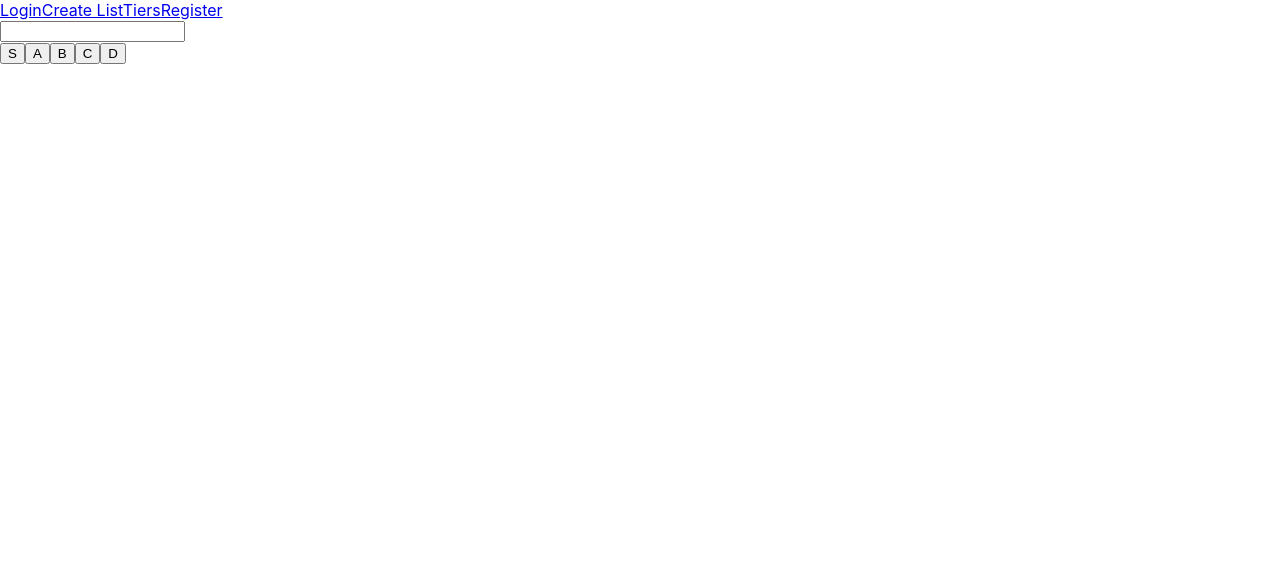
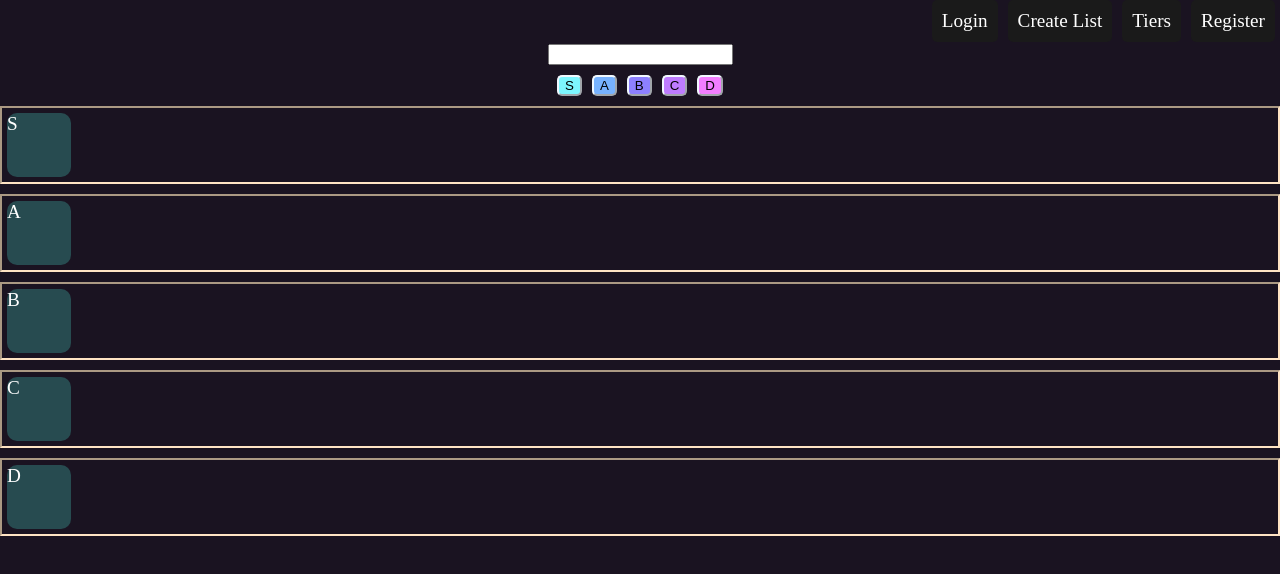
Before and after one commit to kcavner/eztiers, a React (Create React App) app in the folder client/: page /create in a window 1280 px wide. Shown: the top 574 px of the page. Built offline with nearby package versions, Linux system fonts and the light colour scheme; sample sign-in values are in the browser's storage.

Commit message:
create tier touches

```diff
--- a/client/src/App.js
+++ b/client/src/App.js
@@ -1,4 +1,4 @@
-import React from 'react';
+import React,{ useState } from 'react';
 import {BrowserRouter, Routes, Route, Link } from "react-router-dom";
 import Tier from './pages/tier';
 import Register from './pages/register';
@@ -6,11 +6,12 @@ import Login from './pages/login'
 import CreateList from './pages/createlist'
 import ProtectedRoute from './pages/protectedRoute';
 
+
 const App = () => {
 
-
   return (
-    <BrowserRouter>
+    <div className='app'>
+    <BrowserRouter >
       <header>
         <nav>
           <Link to="/login">Login</Link>
@@ -28,6 +29,7 @@ const App = () => {
         <Route path="/register" element={<Register/>}/>
       </Routes>
     </BrowserRouter>
+    </div>
   );
 };
 
--- a/client/src/index.css
+++ b/client/src/index.css
@@ -1,13 +1,87 @@
-body {
+body{
   margin: 0;
-  font-family: -apple-system, BlinkMacSystemFont, 'Segoe UI', 'Roboto', 'Oxygen',
-    'Ubuntu', 'Cantarell', 'Fira Sans', 'Droid Sans', 'Helvetica Neue',
-    sans-serif;
-  -webkit-font-smoothing: antialiased;
-  -moz-osx-font-smoothing: grayscale;
+  color:white;
+}
+nav{
+  display: flex;
+  justify-content: flex-end;
+}
+a{
+  text-decoration: none;
+  color: white;
+  padding: 10px;
+  margin-inline: 5px;
+  background-color: rgb(26, 26, 26);
+  border-radius: 5px;
+}
+.app{
+  font-size: larger;
+  height:100vh;
+  width: 100vw;
+  background-color: rgb(26, 19, 33);
+}
+#tierRow{
+display: flex;
+flex-wrap: wrap;
+border-color: bisque;
+border-width: 2px;
+border-style:inset;
+margin-block:10px
+}
+#bubble{
+  border-radius: 10px;
+  margin: 5px;
+  width:5vw;
+  height:5vw;
+  background-color: rgb(39, 75, 80);
+}
+#rankButton{
+  margin-inline: 5px;
+  margin-top: 10px;
+
+}
+.entry{
+display: flex;
+justify-content: center;
+}
+.sButton{
+  background-color: rgb(125, 246, 255);
+  border-radius: 5px;
+  border-color: aliceblue;
 }
 
-code {
-  font-family: source-code-pro, Menlo, Monaco, Consolas, 'Courier New',
-    monospace;
+.aButton{
+  background-color: rgb(119, 178, 255);
+  border-radius: 5px;
+  border-color: aliceblue;
 }
+.bButton{
+  background-color: rgb(141, 128, 255);
+  border-radius: 5px;
+  border-color: aliceblue;
+}
+.cButton{
+  background-color: rgb(190, 124, 255);
+  border-radius: 5px;
+  border-color: aliceblue;
+}
+.dButton{
+  background-color: rgb(242, 126, 255);
+  border-radius: 5px;
+  border-color: aliceblue;
+}
+.sButton:hover{
+  padding-inline: 10px;
+}
+.aButton:hover{
+  padding-inline: 10px;
+}
+.bButton:hover{
+  padding-inline: 10px;
+}
+.cButton:hover{
+  padding-inline: 10px;
+}
+.dButton:hover{
+  padding-inline: 10px;
+}
--- a/client/src/index.js
+++ b/client/src/index.js
@@ -2,7 +2,6 @@ import React from 'react';
 import ReactDOM from 'react-dom/client';
 import './index.css';
 import App from './App';
-
 
 const root = ReactDOM.createRoot(document.getElementById('root'));
 root.render(
--- a/client/src/pages/createlist.js
+++ b/client/src/pages/createlist.js
@@ -3,17 +3,15 @@ import React, { useState } from 'react'
 export default function CreateList(){
     const [gameText, setGameText] = useState('');
     const [table, setTable] = useState([]);
-    const [sTier, setSTier] = useState([]);
-    const [aTier, setATier] = useState([]);
-    const [bTier, setBTier] = useState([]);
-    const [cTier, setCTier] = useState([]);
-    const [dTier, setDTier] = useState([]);
+    const [sTier, setSTier] = useState([{tier:"S",gameText:"S"}]);
+    const [aTier, setATier] = useState([{tier:"A",gameText:"A"}]);
+    const [bTier, setBTier] = useState([{tier:"B",gameText:"B"}]);
+    const [cTier, setCTier] = useState([{tier:"C",gameText:"C"}]);
+    const [dTier, setDTier] = useState([{tier:"D",gameText:"D"}]);
 
 
     const handleTableSubmit = (e) => {
         e.preventDefault()
-
-
 
     }
 
@@ -40,6 +38,7 @@ export default function CreateList(){
 
     return(
         <div>
+          <div className='entry'>
             <form>
                 <input
                 type="text"
@@ -47,38 +46,45 @@ export default function CreateList(){
                 onChange={(e) => {setGameText(e.target.value)}}
                 ></input>
             </form>
-            <div className="sTier">
+            </div>
+            <div className='entry'>
+            <button id="rankButton" className="sButton" onClick={()=>{handleTierSelect("S")}}>S</button>
+            <button id="rankButton" className="aButton" onClick={()=>{handleTierSelect("A")}}>A</button>
+            <button id="rankButton" className="bButton" onClick={()=>{handleTierSelect("B")}}>B</button>
+            <button id="rankButton" className="cButton" onClick={()=>{handleTierSelect("C")}}>C</button>
+            <button id="rankButton" className="dButton" onClick={()=>{handleTierSelect("D")}}>D</button>
+            </div>
+            <div id="tierRow"  className="sTier">
                 {sTier.map((item, index) => (
-                <div key={index}>{item.gameText}
+                <div id='bubble' key={index}>{item.gameText}
                 </div>))}
             </div>
-            <div className="aTier">
+
+            <div id="tierRow"  className="aTier">
                 {aTier.map((item, index) => (
-                <div key={index}>{item.gameText}
+                <div id='bubble' key={index}>{item.gameText}
                 </div>))}
             </div>
-            <div className="bTier">
+
+            <div id="tierRow"  className="bTier">
                 {bTier.map((item, index) => (
-                <div key={index}>{item.gameText}
+                <div id='bubble' key={index}>{item.gameText}
                 </div>))}
             </div>
-            <div className="cTier">
+
+            <div id="tierRow"  className="cTier">
                 {cTier.map((item, index) => (
-                <div key={index}>{item.gameText}
+                <div id='bubble' key={index}>{item.gameText}
+                </div>))}
+            </div>
+
+            <div id="tierRow" className="dTier">
+                {dTier.map((item, index) => (
+                <div id='bubble' key={index}>{item.gameText}
                 </div>))}
             </div>
 
 
-            <div className="dTier">
-                {dTier.map((item, index) => (
-                <div key={index}>{item.gameText}
-                </div>))}
-            </div>
-            <button className="sButton" onClick={()=>{handleTierSelect("S")}}>S</button>
-            <button className="aButton" onClick={()=>{handleTierSelect("A")}}>A</button>
-            <button className="bButton" onClick={()=>{handleTierSelect("B")}}>B</button>
-            <button className="cButton" onClick={()=>{handleTierSelect("C")}}>C</button>
-            <button className="dButton" onClick={()=>{handleTierSelect("D")}}>D</button>
         </div>
     )
 }
```
Also changed, not shown: package.json (added, +24 -0 lines), 1 other file (tests, documents, lock files or other folders).
